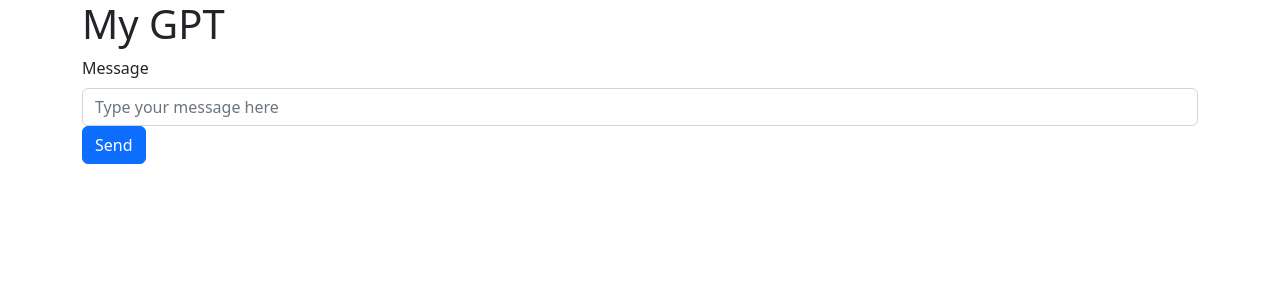
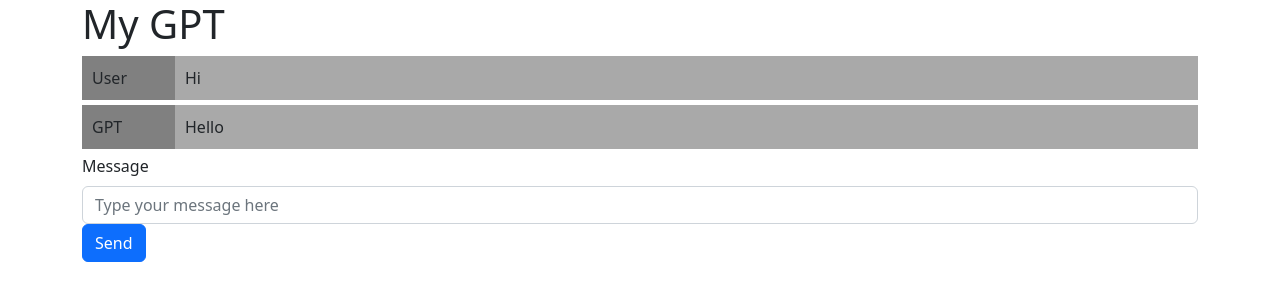
Before and after one commit to teerasej/nextflow-openai-react-redux-simple, a React (Create React App) app: page / in a window 1280 px wide. Shown: the top 300 px of the page. Built offline with nearby package versions, Linux system fonts and the light colour scheme.

Commit message:
Provide chat message's UI

```diff
--- /dev/null
+++ b/src/components/chatroom/ChatMessage.css
@@ -0,0 +1,16 @@
+
+
+.msg-bubble {
+
+    margin-bottom: 5px;
+    background-color: darkgrey;
+}
+
+.msg-bubble .sender {
+    padding: 10px;
+    background-color: grey;
+}
+
+.msg-bubble .message {
+    padding: 10px;
+}
--- /dev/null
+++ b/src/components/chatroom/ChatMessage.js
@@ -0,0 +1,23 @@
+
+import './ChatMessage.css';
+import { Col, Container, Row } from 'react-bootstrap'
+
+function ChatMessage(props) {
+
+  let { sender, message } = props
+
+  return (
+    <Container>
+      <Row className='msg-bubble'>
+        <Col xs={1} className='sender'>
+          {sender}
+        </Col>
+        <Col md="auto" className='message'>
+          {message}
+        </Col>
+      </Row>
+    </Container>
+  )
+}
+
+export default ChatMessage
--- a/src/components/chatroom/Chatroom.js
+++ b/src/components/chatroom/Chatroom.js
@@ -1,13 +1,15 @@
 
 import React from 'react'
 import { Container, Row } from 'react-bootstrap';
+import ChatMessage from './ChatMessage'
 function Chatroom() {
 
   return (
     <Row>
         <Container>
           <div className="chatroom">
-
+            <ChatMessage sender="User" message="Hi"/>
+            <ChatMessage sender="GPT" message="Hello"/>
           </div>
         </Container>
     </Row>
```
